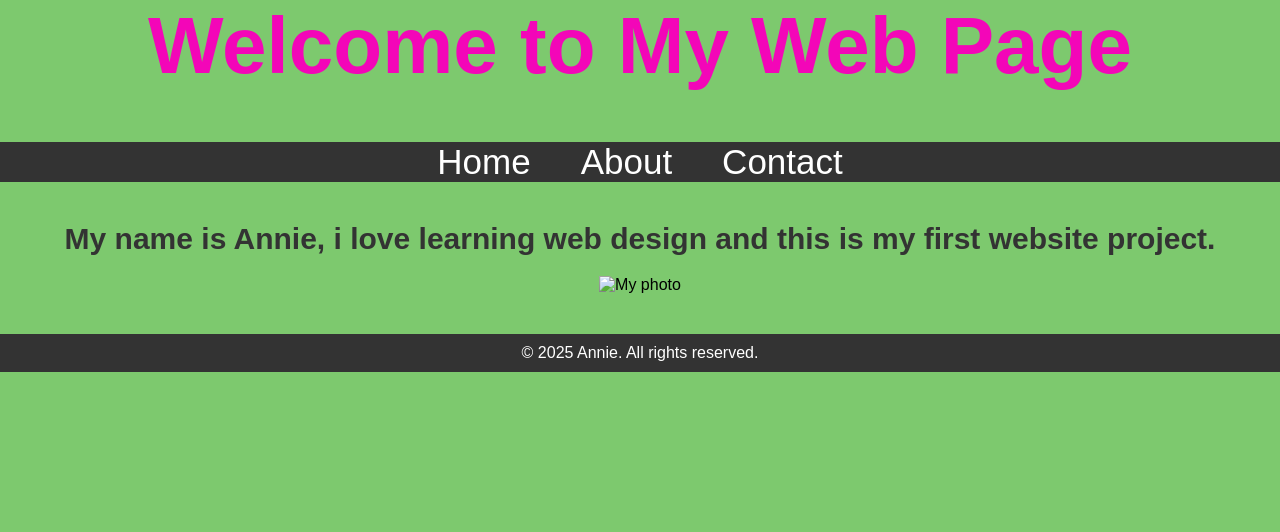
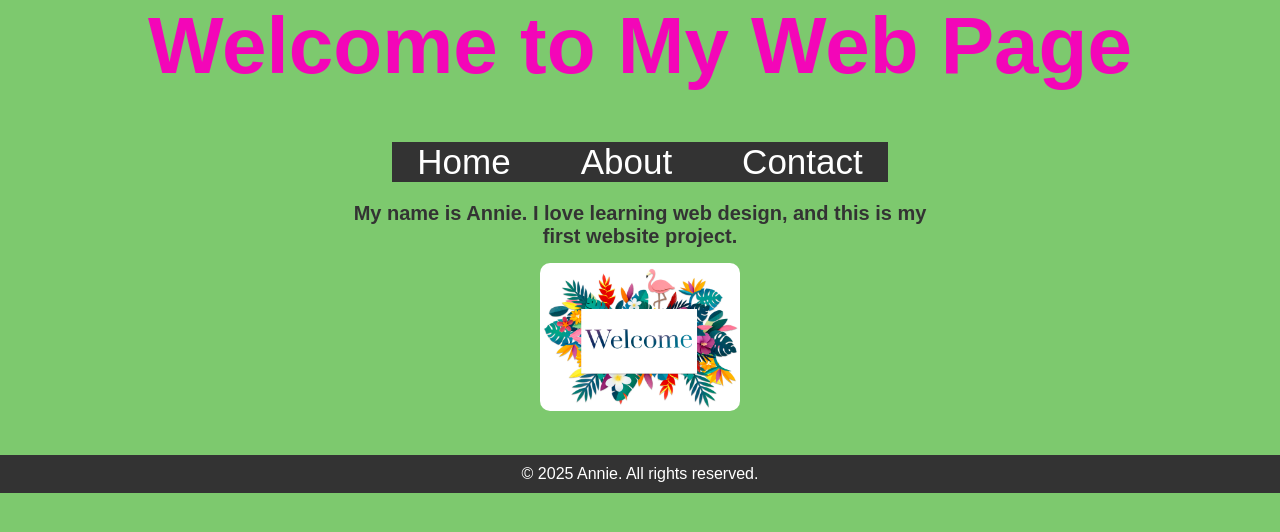
Before and after one commit to NieToa-2025/nietoa-2025.github.io, a plain HTML site: page index.html in a window 1280 px wide. Drawn offline with Linux system fonts and the light colour scheme; files that its build step writes are made by us from their sources.

Commit message:
Add files via upload

```diff
--- a/index.html
+++ b/index.html
@@ -4,21 +4,32 @@
     <meta charset="UTF-8">
     <title>My Web Page</title>
     <meta name="viewport" content="width=device-width, initial-scale=1.0">
-        <link rel="stylesheet" href="css/style.css">
+    <!-- Link to your CSS file in the same folder -->
+    <link rel="stylesheet" href="style.css">
 </head>
 <body>
-          <h1>Welcome to My Web Page</h1>
-           <nav>
-            <ul>
-      <li><a href="index.html">Home</a></li>
-      <li><a href="about.html">About</a></li>
-      <li><a href="contact.html">Contact</a></li>
+    <!-- Page Heading -->
+    <h1 style="text-align:center;">Welcome to My Web Page</h1>
+
+    <!-- Navigation Bar -->
+    <nav style="text-align:center; margin-bottom:20px;">
+        <ul style="list-style:none; display:inline-flex; gap:20px; padding:0;">
+            <li><a href="index.html" style="text-decoration:none;">Home</a></li>
+            <li><a href="about.html" style="text-decoration:none;">About</a></li>
+            <li><a href="contact.html" style="text-decoration:none;">Contact</a></li>
         </ul>
     </nav>
+
+    <!-- Main Content -->
     <div style="text-align:center;">
-        <p style="font-size:30px;"><b>My name is Annie, i love learning web design and this is my first website project.</b></p>
-    <img src="images/profile.jpg" alt="My photo">
+        <p style="font-size:20px; max-width:600px; margin:auto;">
+            <b>My name is Annie. I love learning web design, and this is my first website project.</b>
+        </p>
+        <!-- Profile picture -->
+        <img src="profile.jpg" alt="My photo" style="max-width:200px; margin-top:15px; border-radius:10px;">
     </div>
+
+    <!-- Footer -->
     <footer style="text-align:center; padding:10px; background-color:#333; color:white; margin-top:40px;">
         &copy; 2025 Annie. All rights reserved.
     </footer>
```
Lines whose indentation alone changed are shown as unchanged.
